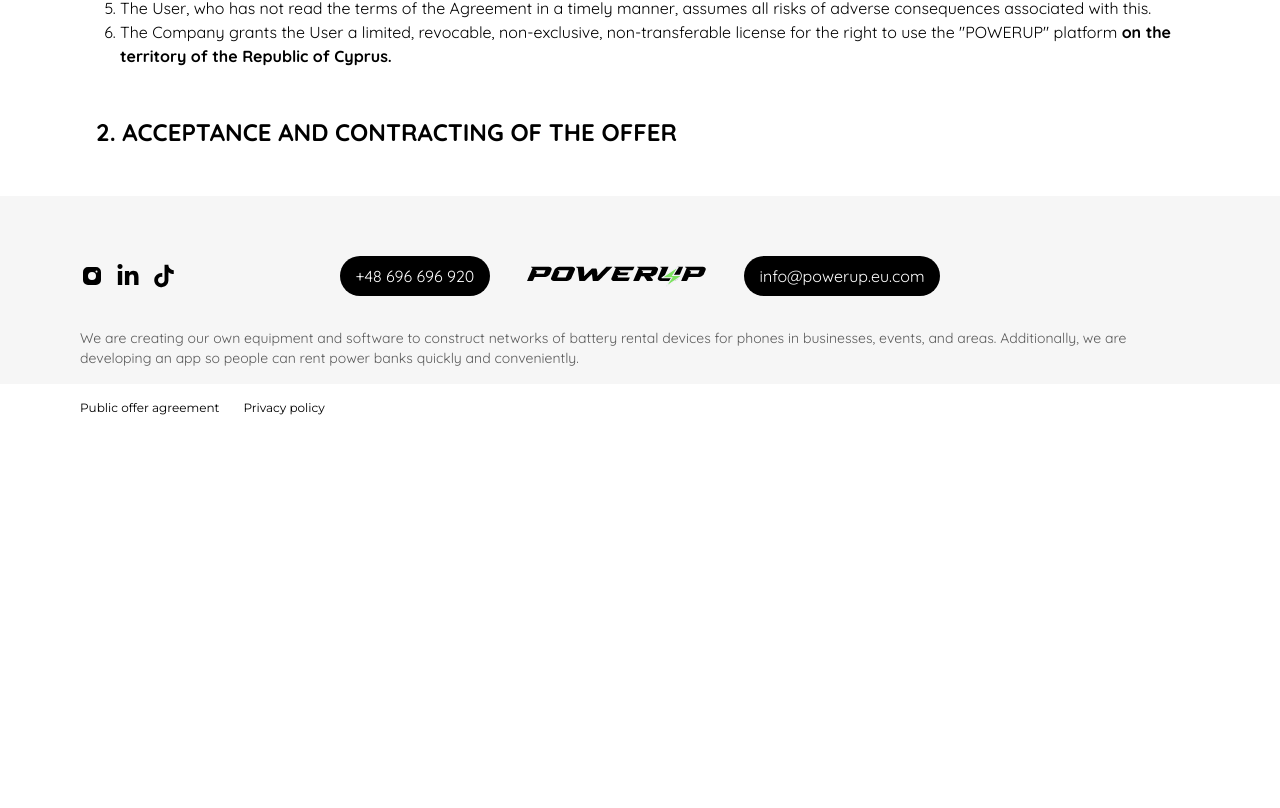
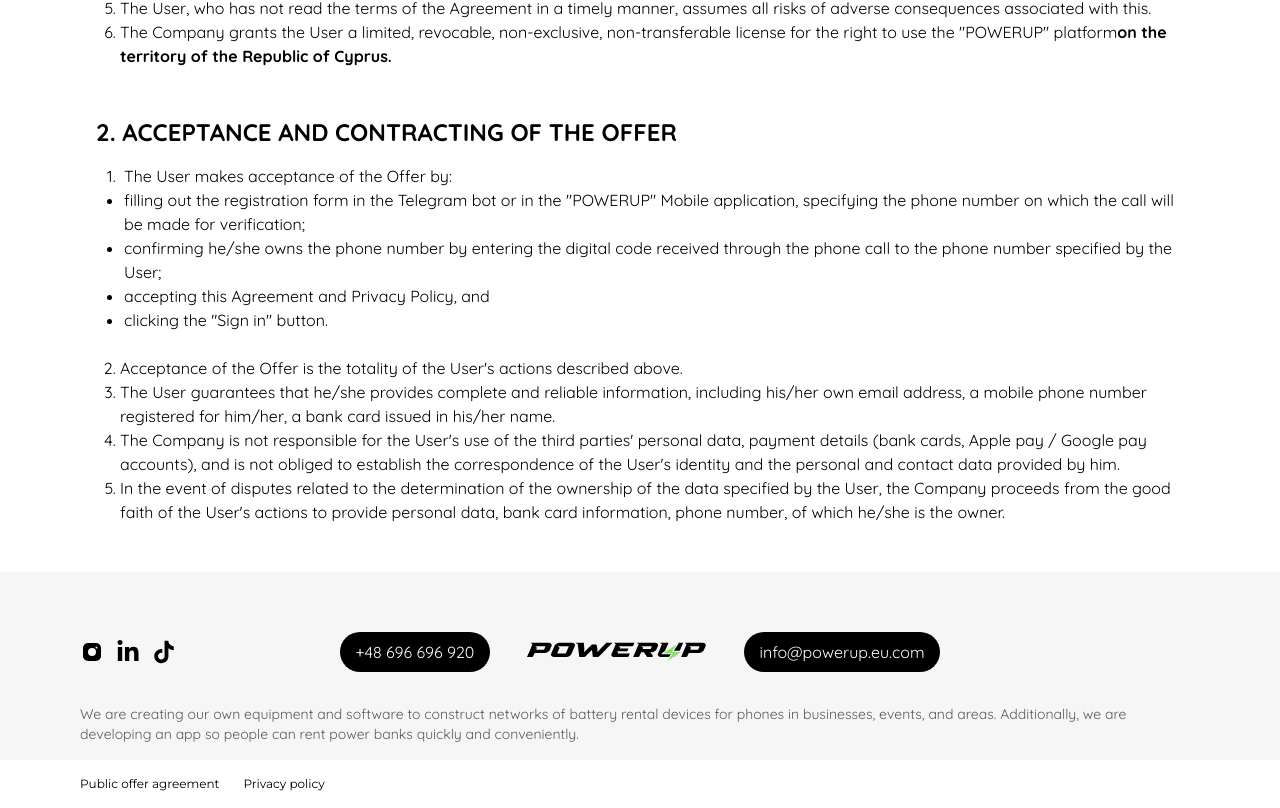
Before and after one commit to Nafiz-Al-Turabi/Power-bank-power-up-front-end, a Next.js app: page /legal/public-offer-agreement in a window 1280 px wide. Shown: the part 1523-2331 px from the top of the page. Before the commit the page ends 1955 px from the top, so only its background shows below. Built offline with nearby package versions, Linux system fonts and the light colour scheme.

Commit message:
Section 4 added

```diff
--- a/app/(legal)/legal/public-offer-agreement/page.tsx
+++ b/app/(legal)/legal/public-offer-agreement/page.tsx
@@ -63,50 +63,143 @@ export default function PublicOfferAgreementPage() {
               in accordance with the terms of the Agreement.
             </li>
             <li>
-              <strong>Company</strong> – is a person who has a sublicense to use the "POWERUP" platform for commercial purposes.
+              <strong>Company</strong> – is a person who has a sublicense to use
+              the "POWERUP" platform for commercial purposes.
             </li>
             <li>
-              <strong>Power Bank Rental Station (Station)</strong> – a device that provides the issuance and reception of Power Banks to Users.
+              <strong>Power Bank Rental Station (Station)</strong> – a device
+              that provides the issuance and reception of Power Banks to Users.
             </li>
             <li>
-              <strong>Power Bank</strong> – a portable charger (battery) for mobile devices.
+              <strong>Power Bank</strong> – a portable charger (battery) for
+              mobile devices.
             </li>
             <li>
-              <strong>"POWERUP" Mobile application (Mobile application)</strong> – a software program designed to register a User, search for Power Bank Rental Stations on the map, get a Power Bank for rent, manage settings and get the necessary information when using the Power Bank, and available for download through the following application stores: App Store (itunes.apple.com) and Google Play (play.google.com).
+              <strong>"POWERUP" Mobile application (Mobile application)</strong>{" "}
+              – a software program designed to register a User, search for Power
+              Bank Rental Stations on the map, get a Power Bank for rent, manage
+              settings and get the necessary information when using the Power
+              Bank, and available for download through the following application
+              stores: App Store (itunes.apple.com) and Google Play
+              (play.google.com).
             </li>
             <li>
-              <strong>"POWERUP" platform</strong> – a unified software and hardware complex developed which includes a number of interrelated objects (software and technical developments), as well as the "POWERUP" Mobile application, the Power Bank Rental Stations and Power Banks.
+              <strong>"POWERUP" platform</strong> – a unified software and
+              hardware complex developed which includes a number of interrelated
+              objects (software and technical developments), as well as the
+              "POWERUP" Mobile application, the Power Bank Rental Stations and
+              Power Banks.
             </li>
             <li>
               <strong>Parties</strong> – the Company and the User.
             </li>
             <li>
-              <strong>Personal Account</strong> – a closed section of "POWERUP" Mobile application contained the User's personal data and information about the rental and services purchased by the User.
+              <strong>Personal Account</strong> – a closed section of "POWERUP"
+              Mobile application contained the User's personal data and
+              information about the rental and services purchased by the User.
             </li>
             <li>
-              <strong>Website</strong> – <a className="underline hover:text-green-600 duration-300" target="_blank" href="https://powerup.eu.com ">https://powerup.eu.com </a>
+              <strong>Website</strong> –{" "}
+              <a
+                className="underline hover:text-green-600 duration-300"
+                target="_blank"
+                href="https://powerup.eu.com "
+              >
+                https://powerup.eu.com
+              </a>
             </li>
           </ol>
         </section>
         <section className="SUBJECT mb-12">
           <h3 className="uppercase font-bold text-xl lg:text-2xl mb-4">
-           1. SUBJECT
+            1. SUBJECT
           </h3>
           <ol className="list-decimal ml-6">
-            <li>The Company undertakes to provide the User, upon request, with an access to the "POWERUP" platform, through which the User has an opportunity to take a Power Bank for a fee for temporary use under the terms of this Agreement.</li>
-            <li>By making acceptance of the Offer due to the order specified in section 2 of the Offer, the User fully agrees with all the provisions of this Offer and enters into the Agreement.</li>
-            <li>A detailed description of the Power Bank rental process, the Agreement price, possible discounts, technical requirements for the equipment and/or software of the User who wants to use the "POWERUP” platform, are shown on the Mobile application. This information is an integral part of the Agreement. The User confirms that prior to the conclusion of the Agreement, he/she has read the specified information, understands its content and agrees with it. By performing the actions specified in Section 3 hereof, the User enters into an Agreement.</li>
-            <li>The Company has the right to involve third parties in the process of execution of the Agreement at its discretion without the User’s consent.</li>
-            <li>The User, who has not read the terms of the Agreement in a timely manner, assumes all risks of adverse consequences associated with this.</li>
-            <li>The Company grants the User a limited, revocable, non-exclusive, non-transferable license for the right to use the "POWERUP" platform <strong>on the territory of the Republic of Cyprus.</strong></li>
+            <li>
+              The Company undertakes to provide the User, upon request, with an
+              access to the "POWERUP" platform, through which the User has an
+              opportunity to take a Power Bank for a fee for temporary use under
+              the terms of this Agreement.
+            </li>
+            <li>
+              By making acceptance of the Offer due to the order specified in
+              section 2 of the Offer, the User fully agrees with all the
+              provisions of this Offer and enters into the Agreement.
+            </li>
+            <li>
+              A detailed description of the Power Bank rental process, the
+              Agreement price, possible discounts, technical requirements for
+              the equipment and/or software of the User who wants to use the
+              "POWERUP” platform, are shown on the Mobile application. This
+              information is an integral part of the Agreement. The User
+              confirms that prior to the conclusion of the Agreement, he/she has
+              read the specified information, understands its content and agrees
+              with it. By performing the actions specified in Section 3 hereof,
+              the User enters into an Agreement.
+            </li>
+            <li>
+              The Company has the right to involve third parties in the process
+              of execution of the Agreement at its discretion without the User’s
+              consent.
+            </li>
+            <li>
+              The User, who has not read the terms of the Agreement in a timely
+              manner, assumes all risks of adverse consequences associated with
+              this.
+            </li>
+            <li>
+              The Company grants the User a limited, revocable, non-exclusive,
+              non-transferable license for the right to use the "POWERUP"
+              platform
+              <strong>on the territory of the Republic of Cyprus.</strong>
+            </li>
           </ol>
         </section>
         <section className="ACCEPTANCE mb-12">
           <h3 className="uppercase font-bold text-xl lg:text-2xl mb-4">
-          2. ACCEPTANCE AND CONTRACTING OF THE OFFER
+            2. ACCEPTANCE AND CONTRACTING OF THE OFFER
           </h3>
           <ol className="list-decimal ml-6">
-
+            <li className="mb-6">
+              <ul className="list-disc ml-1">
+                The User makes acceptance of the Offer by:
+                <li>
+                  filling out the registration form in the Telegram bot or in
+                  the "POWERUP" Mobile application, specifying the phone number
+                  on which the call will be made for verification;
+                </li>
+                <li>
+                  confirming he/she owns the phone number by entering the
+                  digital code received through the phone call to the phone
+                  number specified by the User;
+                </li>
+                <li>accepting this Agreement and Privacy Policy, and</li>
+                <li>clicking the "Sign in" button.</li>
+              </ul>
+            </li>
+            <li>
+              Acceptance of the Offer is the totality of the User's actions
+              described above.
+            </li>
+            <li>
+              The User guarantees that he/she provides complete and reliable
+              information, including his/her own email address, a mobile phone
+              number registered for him/her, a bank card issued in his/her name.
+            </li>
+            <li>
+              The Company is not responsible for the User's use of the third
+              parties' personal data, payment details (bank cards, Apple pay /
+              Google pay accounts), and is not obliged to establish the
+              correspondence of the User's identity and the personal and contact
+              data provided by him.{" "}
+            </li>
+            <li>
+              In the event of disputes related to the determination of the
+              ownership of the data specified by the User, the Company proceeds
+              from the good faith of the User's actions to provide personal
+              data, bank card information, phone number, of which he/she is the
+              owner.
+            </li>
           </ol>
         </section>
       </main>
```
